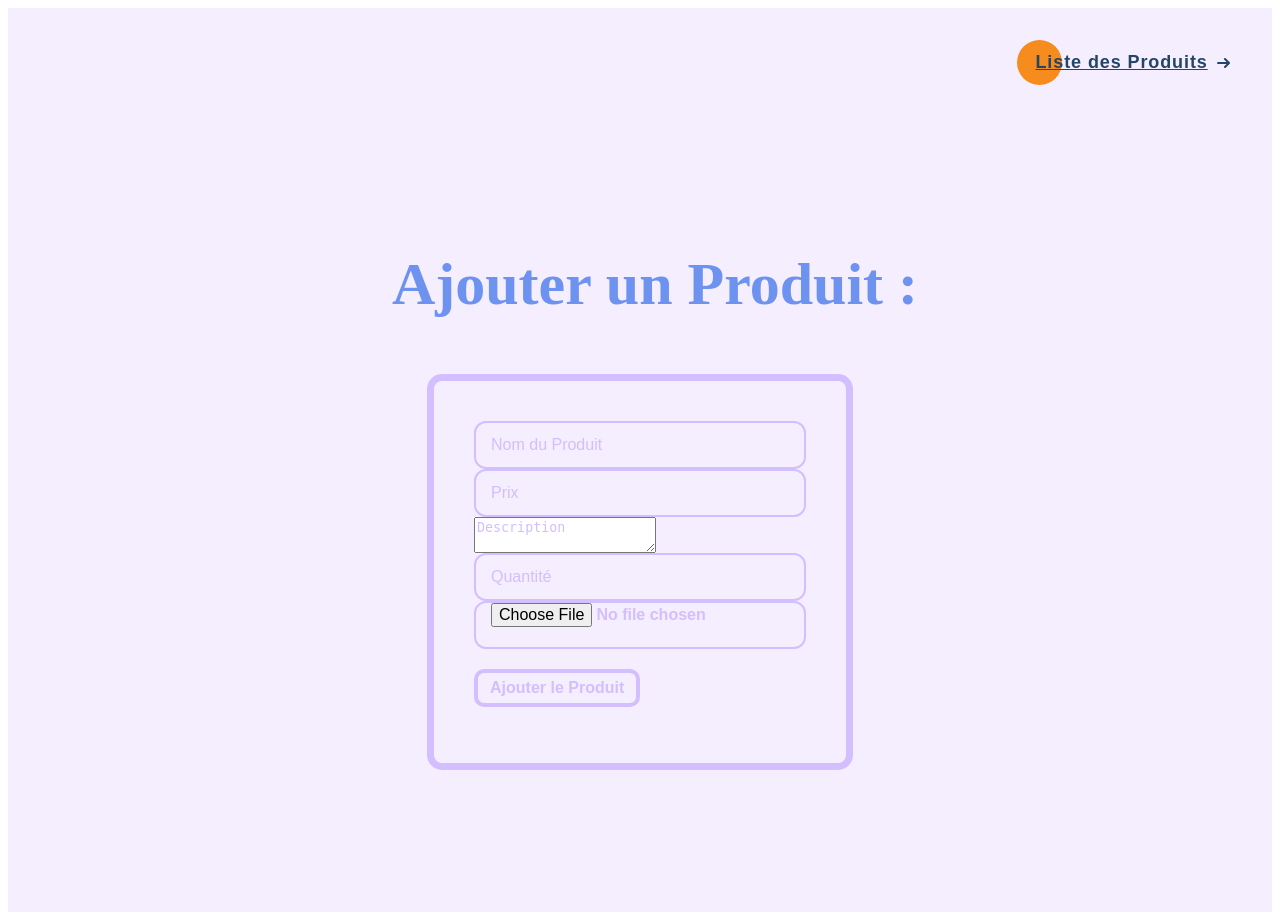
After one commit to kanemamine/projet1_kanem_amine, a PHP site: page /addProduit.php in a window 1280 px wide. The commit adds this page. Run offline with PHP 8.4, Linux system fonts and the light colour scheme.

Commit message:
Ajout de la fonction d'ajout de produits

```diff
--- /dev/null
+++ b/CSSs/addProduit.css
@@ -0,0 +1,186 @@
+main {
+    background: #F5EEFF;
+    width: 100%;
+    height: 100%;
+    display: flex;
+    justify-content: center;
+    align-items: center;
+    flex-direction: column;
+    padding: 60px 0px;
+  }
+  .title {
+      color: #6E92F0;
+      font-size: 30px;
+      font-weight: 600;
+      margin: 60px 0px 15px 0px;
+  }
+  .title h1 {
+      margin-left: 30px;
+  }
+  .all {
+      background-color: #F5EEFF;
+      border: 7px solid #D3BEFF;
+      border-radius: 15px;
+      padding: 40px 40px;
+  }
+  .row input {
+      width: 100%;
+      height: 48px;
+      border: 2px solid #D3BEFF;
+      background-color: #F5EEFF;
+      border-radius: 12px;
+      padding: 0 10px 0 15px;
+      font-size: 16px;
+      font-weight: 600;
+      color: #D3BEFF;
+  }
+  form input:focus {
+    outline: none;
+    background: none;
+  }
+  ::-webkit-input-placeholder {
+    color: #D3BEFF;
+    font-weight: 500;
+  }
+  .change_infos {
+      background: #F5EEFF;
+      border: 4px solid #D3BEFF;
+      border-radius: 10px;
+      color: #D3BEFF;
+      font-size: 16px;
+      font-weight: 600;
+      text-decoration: none;
+      padding:6px 12px;
+      margin-top: 20px;
+  }
+  .change_infos:hover {
+      background: #F5EEFF;
+      border: 4px solid #23DC3D;
+      color: #23DC3D;
+      transition: 0.6s;
+  }
+  .change_infos:focus {
+      outline: none;
+  }
+  .change_infos:active {
+      background: #D3BEFF;
+      border: 4px solid #D3BEFF;
+      color: #F5EEFF;
+  }
+  .profil_infos img{
+      border: 5px solid #D3BEFF;
+      border-radius: 300px;
+      width: 100%;
+      margin-bottom: 12px;
+  }
+  .profil_infos .name {
+      color: #5d5d5d;
+      font-size: 20px;
+      font-weight: 600;
+      margin-bottom: 5px;
+  }
+  .profil_infos .poste {
+      color: #B4B4B4;
+      font-size: 16px;
+      font-weight: 600;
+  }
+  .cta {
+    position: absolute;
+    top: 5%;
+    right: 2%;
+    z-index: 3;
+    padding: 12px 18px;
+    transition: all 0.2s ease;
+    border: none;
+    background: none;
+   }
+
+   .cta:before {
+    content: "";
+    position: absolute;
+    top: 0;
+    left: 0;
+    display: block;
+    border-radius: 50px;
+    background: #F68B1E;
+    width: 45px;
+    height: 45px;
+    transition: all 0.3s ease;
+   }
+
+   .cta a {
+    position: relative;
+    font-family: "Ubuntu", sans-serif;
+    font-size: 18px;
+    font-weight: 700;
+    letter-spacing: 0.05em;
+    color: #234567;
+   }
+   .cta a:hover {
+    text-decoration: none;
+
+   }
+   .cta svg {
+    position: relative;
+    top: 0;
+    margin-left: 10px;
+    fill: none;
+    stroke-linecap: round;
+    stroke-linejoin: round;
+    stroke: #234567;
+    stroke-width: 2;
+    transform: translateX(-5px);
+    transition: all 0.3s ease;
+   }
+   .cta:hover:before {
+    width: 100%;
+    background: #F68B1E;
+   }
+
+   .cta:hover svg {
+    transform: translateX(0);
+   }
+
+   .cta:active {
+    transform: scale(0.95);
+   }
+   .btn-group {
+      display: inline-flex;
+      flex-wrap: wrap;
+      gap: 15px;
+      border-radius: 15px;
+      overflow: hidden;
+      border: 3px solid #D3BEFF;
+      margin-bottom: 20px;
+    }
+
+    .btn-group label {
+      margin-bottom: 0;
+      border-radius: 0;
+    }
+
+    .btn-group input[type="radio"] {
+      position: absolute;
+      clip: rect(0, 0, 0, 0);
+      pointer-events: none;
+    }
+
+    .btn-group label.btn-outline-success {
+      color: #B08BFF;
+      background-color: transparent;
+      padding: 8px 15px;
+      font-size: 18px;
+    }
+
+    .btn-group label.btn-outline-success:hover
+    .btn-group label.btn-outline-success:focus {
+      color: #fff;
+      background-color: #B08BFF;
+      border-color: #B08BFF;
+    }
+
+    .btn-group input[type="radio"]:checked + label.btn-outline-success {
+      color: #fff;
+      background-color: #B08BFF;
+      border-color: #B08BFF;
+    }
--- /dev/null
+++ b/files/addProduit.php
@@ -0,0 +1,51 @@
+<?php
+    ini_set('display_errors', 1);
+    ini_set('display_startup_errors', 1);
+    error_reporting(E_ALL);
+
+    // Inclure les fichiers nécessaires
+    include '../includes/dB.php';  // Assurez-vous d'inclure le fichier de connexion à la base de données
+    include '../includes/head.php';  // Assurez-vous d'inclure le fichier head.php
+?>
+<link rel="stylesheet" href="../CSSs/addProduit.css">
+
+<body>
+    <main>
+        <!-- Bouton pour retourner à la page des produits -->
+        <button class="cta">
+            <a href="productList.php">Liste des Produits</a>
+            <svg viewBox="0 0 13 10" height="10px" width="15px">
+                <path d="M1,5 L11,5"></path>
+                <polyline points="8 1 12 5 8 9"></polyline>
+            </svg>
+        </button>
+
+        <!-- Formulaire d'ajout de produit -->
+        <div class="title container">
+            <h1>Ajouter un Produit :</h1>
+        </div>
+        <div class="all container">
+            <div class="row">
+                <div class="col-md-8">
+                    <div class="p-3 py-5">
+                        <form action="addProduit_bdd.php" method="POST" enctype="multipart/form-data">
+                            <div class="row mt-2">
+                                <div class="col-md-6"><input type="text" name="name" placeholder="Nom du Produit" required></div>
+                                <div class="col-md-6"><input type="number" name="price" placeholder="Prix" required></div>
+                            </div>
+                            <div class="row mt-3">
+                                <div class="col-md-6"><textarea name="description" placeholder="Description" required></textarea></div>
+                                <div class="col-md-6"><input type="number" name="quantity" placeholder="Quantité" required></div>
+                            </div>
+                            <div class="row mt-3">
+                                <input type="file" name="productImage" accept="image/*" required>
+                            </div>
+
+                            <div class="text-right"><button class="change_infos" type="submit" name="addProduct">Ajouter le Produit</button></div>
+                        </form>
+                    </div>
+                </div>
+            </div>
+        </div>
+    </main>
+</body>
--- a/files/adminProduits.php
+++ b/files/adminProduits.php
@@ -260,6 +260,7 @@
                 <div class="card-header pb-0">
                     <h6>Liste des Produits :</h6>
                     <h6>Total : <?php echo $total_products; ?> </h6>
+                    <a href="addProduit.php" class="btn btn-sm btn-primary">Ajouter un produit</a>
                 </div>
                 <div class="row">
                     <?php
```
Also changed, not shown: files/addProduit_bdd.php (added, +55 -0 lines), images/HD-wallpaper-kali-linux-redflame-hacker-hacking-kali-linux-nethunter-offensive-security-offsec.jpg (added).
